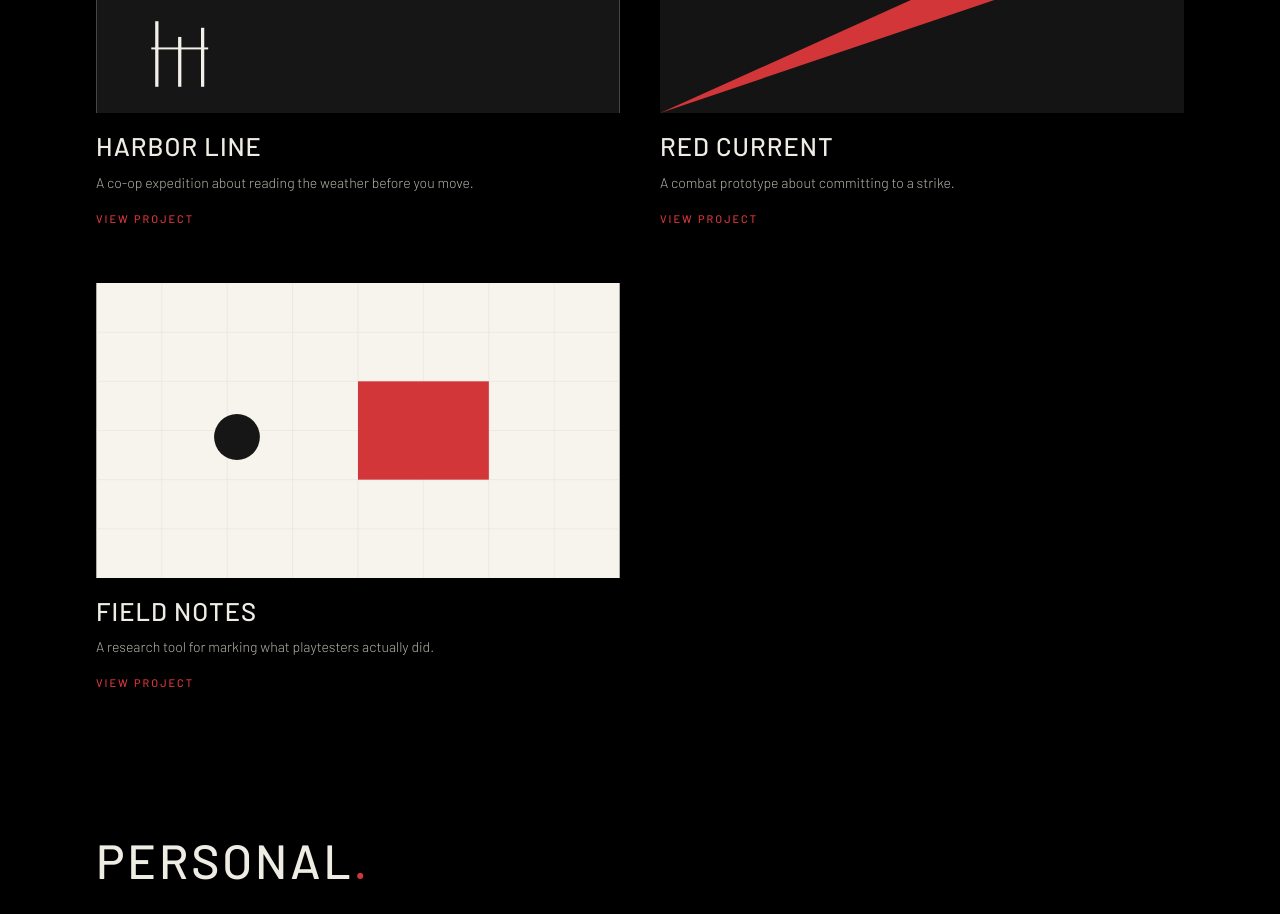
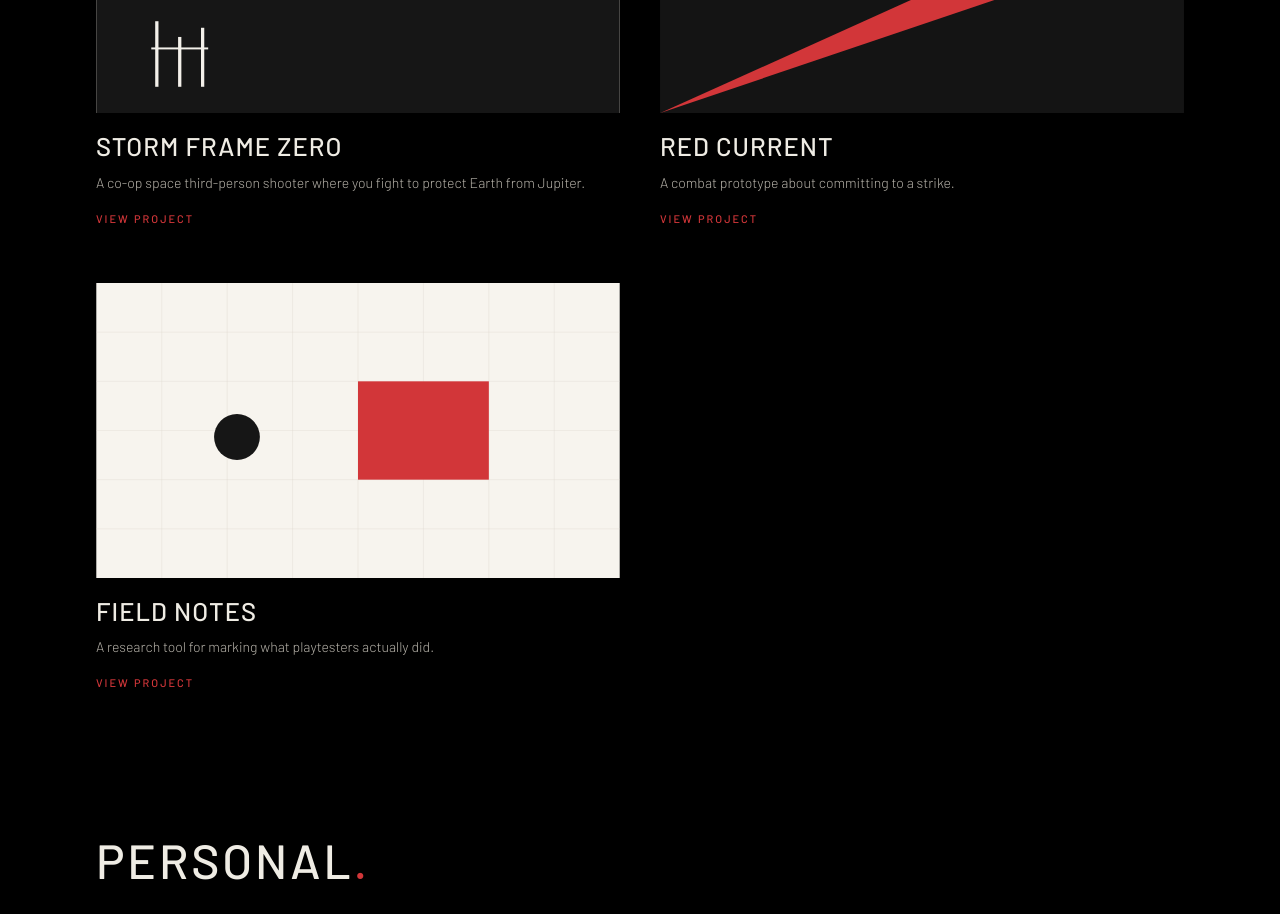
Before and after one commit to Ibrahim12610/Portfolio, a Next.js app: page / in a window 1280 px wide. Shown: the part 1520-2434 px from the top of the page. Built offline with nearby package versions, Linux system fonts and the light colour scheme.

Commit message:
Rename Harbor Line to Storm Frame Zero.
The work card now describes the co-op shooter, and the old coast case study is gone.

Co-authored-by: mifaisal <mifaisal@cougarnet.uh.edu>

```diff
--- a/content/site.ts
+++ b/content/site.ts
@@ -120,63 +120,22 @@ export const site = {
   },
   work: [
     {
-      slug: "harbor-line",
-      title: "Harbor Line",
-      subtitle: "A co-op expedition about reading the weather before you move.",
+      slug: "storm-frame-zero",
+      title: "Storm Frame Zero",
+      subtitle:
+        "A co-op space third-person shooter where you fight to protect Earth from Jupiter.",
       cover: {
         src: "/covers/harbor.svg",
         alt: "A red sun sitting on a black horizon, with three pale posts in the foreground.",
       },
-      role: "Lead systems designer",
-      engine: "Unreal Engine 5",
-      platform: "PC",
-      developmentTime: "12 weeks",
-      teamSize: "6",
-      summary:
-        "Harbor Line is a two-player expedition along a flooded coast. Sample case study: this page shows how a work project reads once someone clicks the image. I owned the weather system, the shared navigation tools, and the encounter pacing from the first dock to the last lighthouse.",
-      designGoals: [
-        "Make the forecast something you act on, not a meter you ignore.",
-        "Keep both players necessary without locking one of them into a support role.",
-        "Let a failed reading cost time, not the whole run.",
-      ],
-      sections: [
-        {
-          heading: "What I owned",
-          paragraphs: [
-            "The coast is a sequence of docks, channels, and one lighthouse. Players share a boat and a paper chart. One person reads the sky. The other commits the boat to a line. Neither view is complete on its own.",
-            "I wrote the rules for the forecast, the cost of a bad line, and the way encounters escalate if you arrive late. Programming paired on the prototype. I stayed in the tuning and the encounter sketches.",
-          ],
-        },
-        {
-          heading: "The forecast",
-          paragraphs: [
-            "Early builds put a countdown on the HUD. Players waited it out. The second pass removed the number and left three readable signs: wind on the water, birds leaving a spit, and the color of the near cloud.",
-          ],
-          image: {
-            src: "/covers/harbor-plan.svg",
-            alt: "A plan of the route: dock, channel, spit, and lighthouse, with a red path between them.",
-            caption: "Route plan. The red line is the committed heading.",
-          },
-          bullets: [
-            "Signs update on a shared clock, so both players see the same sky.",
-            "A reading is a choice. You lock a heading, then live with the crossing time.",
-            "The lighthouse is the only place a bad reading can be repaired.",
-          ],
-        },
-        {
-          heading: "Iteration",
-          paragraphs: [
-            "Playtests kept stalling at the second channel. The signs were true, but they were too far apart to compare. I moved the bird spit into the same view as the cloud bank and cut one optional inlet that nobody used.",
-            "The last week went into the recovery. Missing the lighthouse used to end the run. It now beaches you, costs the chart a tear, and sends you back with a worse boat. Failure stays legible.",
-          ],
-        },
-        {
-          heading: "Outcome",
-          paragraphs: [
-            "Pairs started talking about the sky before they talked about the enemies. That was the result I was tuning for. The sample stops here. Your version can add footage, a build, or the metric you actually moved.",
-          ],
-        },
-      ],
+      role: "Game designer",
+      engine: "",
+      platform: "",
+      developmentTime: "",
+      teamSize: "",
+      summary: "",
+      designGoals: [],
+      sections: [],
     },
     {
       slug: "red-current",
```
